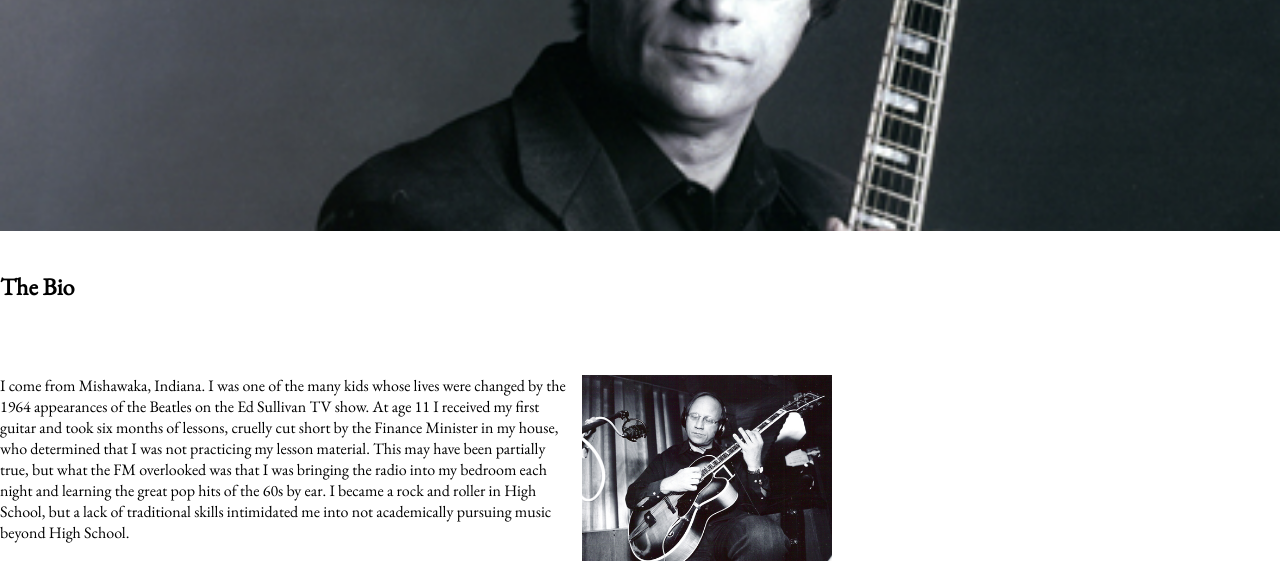
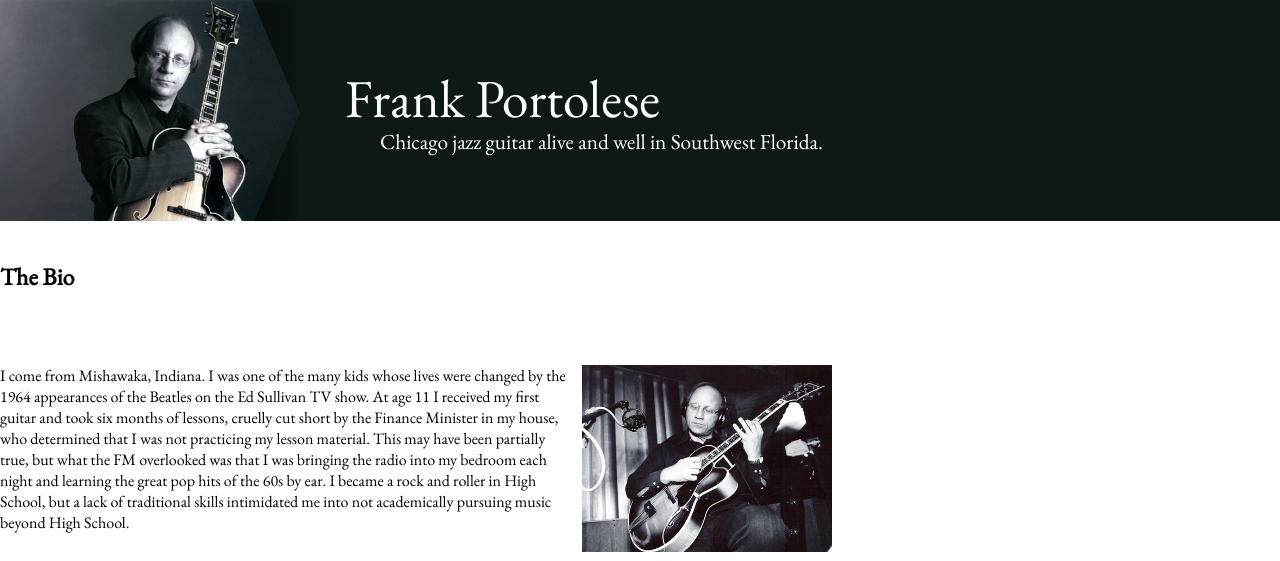
Before and after one commit to thecaprad/frankportolese, a Django app: page /bio/ in a window 1280 px wide. Shown: the part 54-615 px from the top of the page. Run offline with Django 3.2, Linux system fonts and the light colour scheme; some web fonts are replaced.

Commit message:
Makes jumbotron text responsive

```diff
--- a/gig_calendar/static/gig_calendar/style.css
+++ b/gig_calendar/static/gig_calendar/style.css
@@ -69,7 +69,7 @@ nav a {
 }
 
 #page-header {
-    height: 230px;
+    height: 180px;
     background: url("images/8.jpg");
     background-size: 100%;
     background-repeat: no-repeat;
@@ -80,22 +80,8 @@ nav a {
     padding-top: 1px;
 }
 
-#banner-welcome h1, #banner-welcome h1 a, #banner-welcome h1 a:visited, #banner-welcome h1 a:active {
+#page-header h1, #page-header h3 {
     display: none;
-    /* MOVE THE FOLLOWING TO MEDIA QUERY */
-    color: #ffffff;
-    font-size: 23pt;
-    text-decoration: none;
-    margin-left: 80px;
-}
-
-#banner-welcome h3 {
-    display: none;
-    color: #ffffff;
-    font-size: 17px;
-    margin-left: 190px;
-    padding-top: 5px;
-    margin-top: -10px;
 }
 
 .center {
@@ -305,4 +291,36 @@ nav a {
     #links {
         display: block;
     }
+
+    #page-header {
+        margin-top: 0;
+        height: 220px;
+        background: url("images/header.png");
+        background-color: rgba(0, 0, 0, 0);
+        background-repeat: repeat;
+        background-size: auto;
+        background-repeat: no-repeat;
+        background-size: 300px;
+        background-color: #0E1817;
+        white-space: nowrap;
+        color: #ffffff;
+    }
+
+    #page-header h1 {
+        display: block;
+        font-size: 40pt;
+        padding-top: 26px;
+        padding-left: 345px;
+        margin-bottom: 0;
+        font-weight: 500;
+    }
+
+    #page-header h3 {
+        display: block;
+        font-size: 16pt;
+        font-weight: 400;
+        margin-top: -5px;
+        font-family: 'EB Garamond', serif;
+        padding-left: 380px;
+    }
 }
--- a/gig_calendar/templates/gig_calendar/base.html
+++ b/gig_calendar/templates/gig_calendar/base.html
@@ -32,10 +32,8 @@
 
         <!-- Jumbotron -->
         <div id="page-header">
-            <div id="banner-welcome">
-                <h1><a href="/">Frank Portolese</a></h1>
-                <h3>Chicago jazz guitar alive and well in Southwest Florida.</h3>
-            </div>
+            <h1>Frank Portolese</h1>
+            <h3>Chicago jazz guitar alive and well in Southwest Florida.</h3>
         </div>
 
         <!-- Block content -->
```
